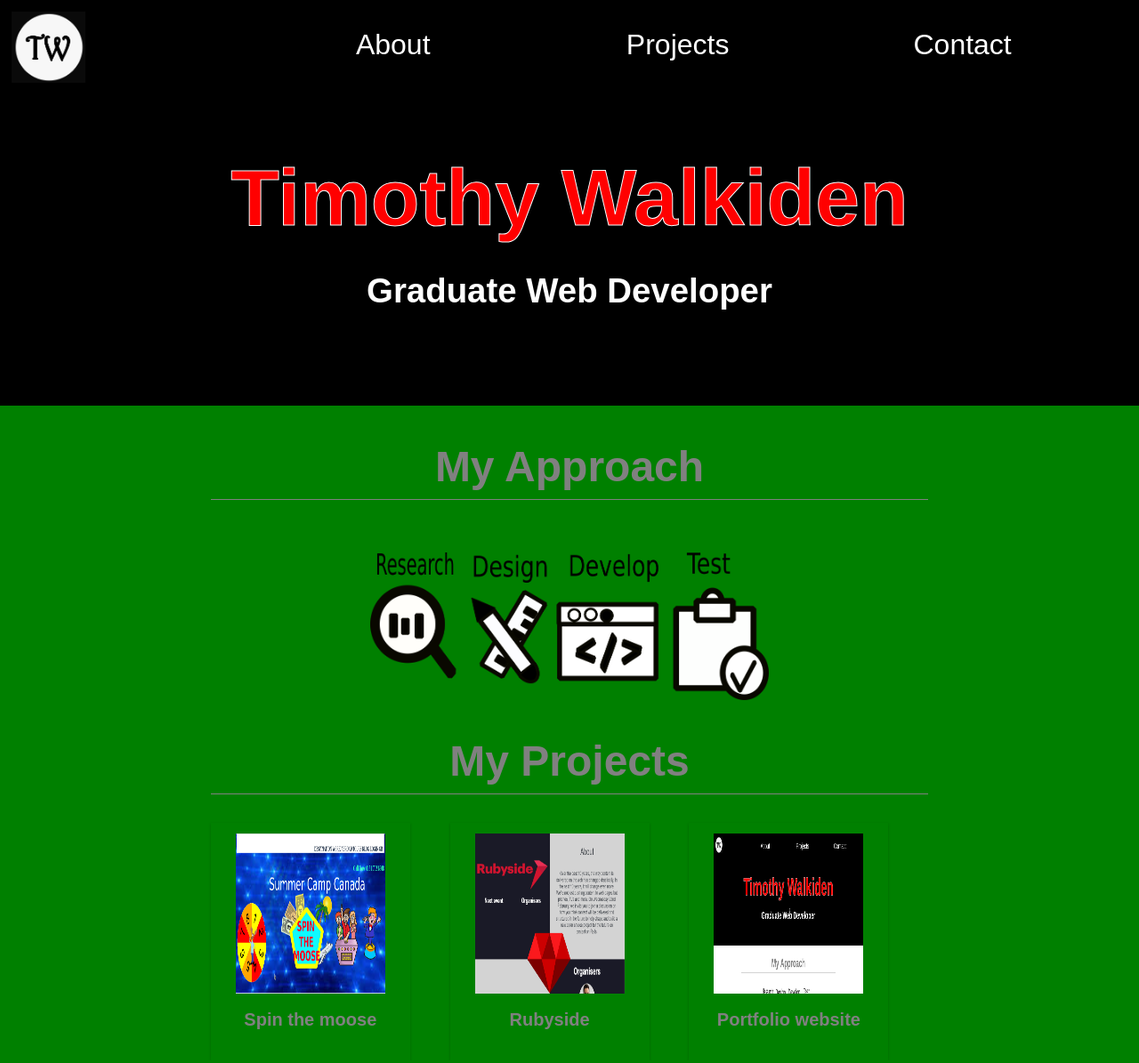
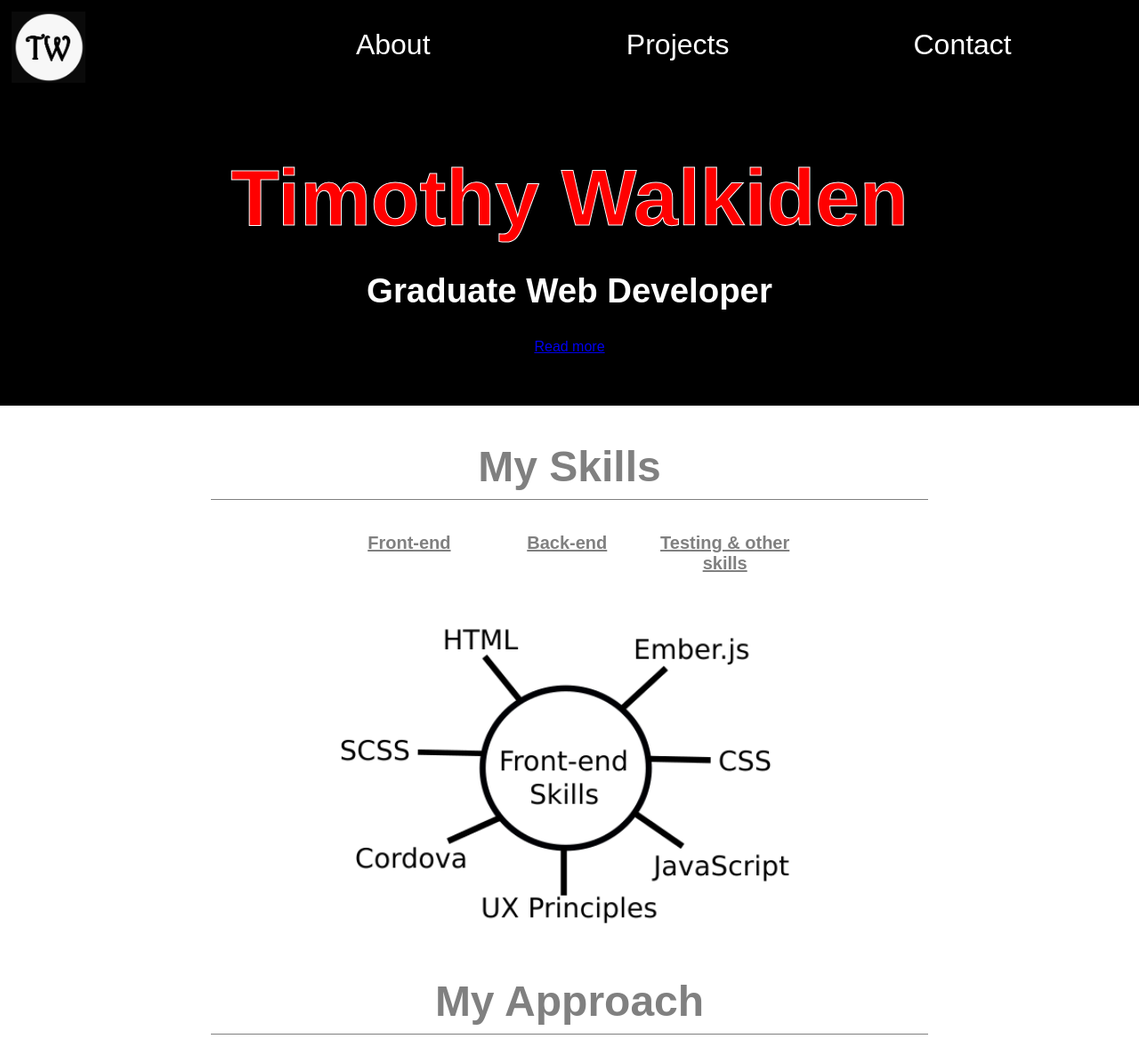
Before and after one commit to TimWalkidenWeb/portfolio, a website: page Portfolio/index.html in a window 1280 px wide. Shown: the top 1195 px of the page at 89% size. Drawn offline with nearby package versions, Linux system fonts and the light colour scheme; files that its build step writes are made by us from their sources.

Commit message:
New section addedd and styling sorted throughout

```diff
--- a/Portfolio/index.html
+++ b/Portfolio/index.html
@@ -2,8 +2,8 @@
 <head>
 	<meta charset="UTF-8">
     <meta name="viewport" content="width=device-width, initial-scale=1.0">
-
-  <link rel="stylesheet" type="text/css" href="style.css">
+<script src="slide.js"></script>
+  <link rel="stylesheet" type="text/css" href="css/style2.css/style.css">
 
 </head>
 
@@ -27,8 +27,33 @@
 	<div class="banner">
 		<h1 class="banner_text"> Timothy Walkiden</h1>
 		<h2 class="banner_sub">Graduate Web Developer</h2>
+		<a href="Timothy_Walkiden_cv.pdf" target="_blank">Read more</a>
+
 	</div>
    <div id="body">
+
+		 <div class="skills">
+			 <h1 class="skills_title">My Skills </h1>
+
+			 <div class="tab">
+  		 	<button class="skill_Links" id="skill_shown_onload" onclick="skill(event, 'Frontend')">Front-end</button>
+  			<button class="skill_Links" onclick="skill(event, 'Backend')">Back-end</button>
+  			<button class="skill_Links" onclick="skill(event, 'Testing')">Testing &amp; other skills</button>
+				</div>
+
+<!-- Tab content -->
+			<div id="Frontend" class="skillcontent">
+  			<img class="skill" id="logo" src="front_pic.png" alt="Logo">
+			</div>
+
+			<div id="Backend" class="skillcontent">
+  			<img class="skill" id="logo" src="back.png" alt="Logo">
+			</div>
+
+		<div id="Testing" class="skillcontent">
+  		<img class="skill" id="logo" src="test.png" alt="Logo">
+		</div>
+		</div>
 
 		 <div class="my_approach">
  			<h1 class="my_approach_title">My Approach</h1>
@@ -61,5 +86,9 @@
 
 </div>
 </body>
+<script>
+// Get the element with id="defaultOpen" and click on it
+document.getElementById("skill_shown_onload").click();
+</script>
 
 </html>
--- a/Portfolio/sass/style.scss
+++ b/Portfolio/sass/style.scss
@@ -5,7 +5,7 @@ html,body {
    padding:0;
    height:100%;
   font-family: 'Playfair Display', sans-serif;
-  background:green;
+
 
 #container {
    min-height:100%;
@@ -74,7 +74,59 @@ html,body {
   margin-left: 15%;
   margin-right: 15%;
    padding-bottom:150px;   /* Height of the footer */
+   .skills{
 
+     .skills_title{
+       font-size: 3em;
+       text-align: center;
+       // text-decoration: underline;
+       color: grey;
+       // text-decoration-color: grey;
+       border-bottom-color: grey;
+       border-bottom-width: thin;
+       border-bottom-style: solid;
+       margin-left: 5%;
+       margin-right: 5%;
+       padding: 1%;
+     }
+     .tab{
+       overflow: hidden;
+       width: 60%;
+       margin-right: 20%;
+       margin-left: 20%;
+       .skill_Links{
+         background-color: inherit;
+         float: left;
+         border: none;
+         outline: none;
+         cursor: pointer;
+         width: 33%;
+         transition: 0.3s;
+         font-size: 20px;
+         text-align: center;
+         color: grey;
+         padding-top: 1%;
+         text-decoration: none;
+         text-decoration-line: none;
+         padding-bottom: 5%;
+         text-decoration-line: underline;
+         text-decoration: underline;
+         font-weight: bolder;
+       }
+
+
+     }
+     .skillcontent{
+       display: none;
+      text-align: center;
+       width: 60%;
+       margin-left: 20%;
+       .skill{
+          width:100%;
+        }
+     }
+
+   }
      .my_approach{
        width: 100%;
        .my_approach_title{
--- a/Portfolio/slide.js
+++ b/Portfolio/slide.js
@@ -1,28 +1,20 @@
-var slideIndex = 1;
-showSlides(slideIndex);
+function skill(evt, skillName) {
+    // Declare all variables
+    var i, skillcontent, tablinks;
 
-// Next/previous controls
-function plusSlides(n) {
-  showSlides(slideIndex += n);
+    // Get all elements with class="tabcontent" and hide them
+    skillcontent = document.getElementsByClassName("skillcontent");
+    for (i = 0; i < skillcontent.length; i++) {
+        skillcontent[i].style.display = "none";
+    }
+
+    // Get all elements with class="tablinks" and remove the class "active"
+    skill_Links = document.getElementsByClassName("skill_Links");
+    for (i = 0; i < skill_Links.length; i++) {
+        skill_Links[i].className = skill_Links[i].className.replace(" active", "");
+    }
+
+    // Show the current tab, and add an "active" class to the button that opened the tab
+    document.getElementById(skillName).style.display = "block";
+    evt.currentTarget.className += " active";
 }
-
-// Thumbnail image controls
-function currentSlide(n) {
-  showSlides(slideIndex = n);
-}
-
-function showSlides(n) {
-  var i;
-  var slides = document.getElementsByClassName("mySlides");
-  var dots = document.getElementsByClassName("dot");
-  if (n > slides.length) {slideIndex = 1}
-  if (n < 1) {slideIndex = slides.length}
-  for (i = 0; i < slides.length; i++) {
-      slides[i].style.display = "none";
-  }
-  for (i = 0; i < dots.length; i++) {
-      dots[i].className = dots[i].className.replace(" active", "");
-  }
-  slides[slideIndex-1].style.display = "block";
-  dots[slideIndex-1].className += " active";
-}
```
Also changed, not shown: Portfolio/about.html (+1 -1 lines), Portfolio/contact.html (+1 -1 lines), Portfolio/portfolio.html (+1 -2 lines), Portfolio/portfolio_connect_4.html (+1 -1 lines), Portfolio/portfolio_rubyside.html (+1 -1 lines), Portfolio/portfolio_spin.html (+1 -1 lines), Portfolio/back.png (added), Portfolio/css/style.css (deleted), Portfolio/css/style2.css/style.css, Portfolio/css/style_work.css (deleted), Portfolio/front_pic.png (added), Portfolio/test.png (added), 1 other file.
